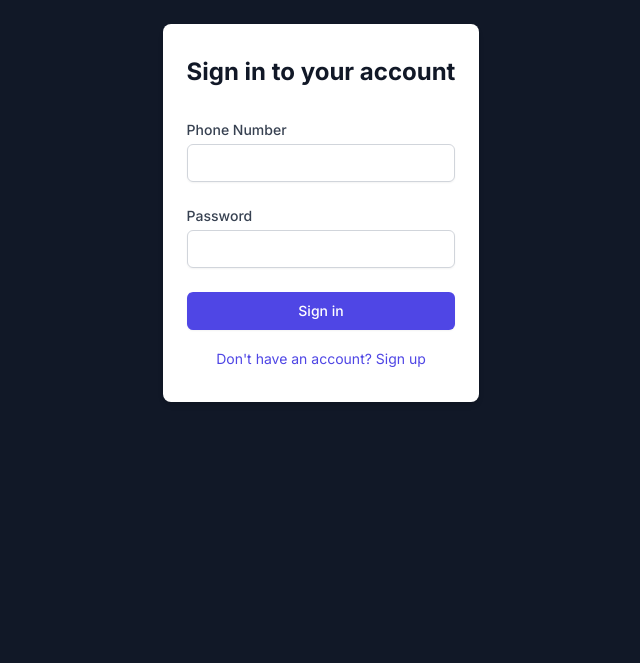
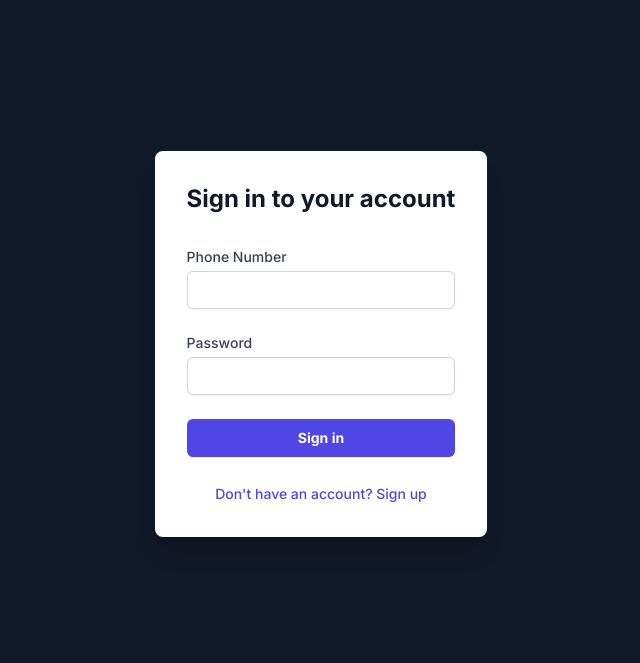
Before and after one commit to markos-simpleintel/call_pbx, a Django app: page /login/ in a window 1280 px wide. Shown: the part 65-728 px from the top of the page, without its empty margins (319-959 px from the left). Run offline with Django 5.2, Linux system fonts and the light colour scheme; some libraries are stand-ins or nearby versions.

Commit message:
feat: add user signup and login page templates.

```diff
--- a/calls/templates/registration/login.html
+++ b/calls/templates/registration/login.html
@@ -3,20 +3,20 @@
 {% block title %}Login - PBX Manager{% endblock %}
 
 {% block content %}
-<div class="max-w-md mx-auto bg-white rounded-lg shadow-md overflow-hidden">
-    <div class="px-6 py-8">
+<div class="min-h-[80vh] flex items-center justify-center">
+    <div class="max-w-md w-full bg-white rounded-lg shadow-xl overflow-hidden p-8">
         <h2 class="text-2xl font-bold text-center text-gray-900 mb-8">Sign in to your account</h2>
         <form method="post" class="space-y-6">
             {% csrf_token %}
             {% if form.non_field_errors %}
-            <div class="text-red-600 text-sm">{{ form.non_field_errors }}</div>
+            <div class="text-red-600 text-sm text-center bg-red-50 p-2 rounded">{{ form.non_field_errors }}</div>
             {% endif %}
 
             <div>
                 <label for="{{ form.username.id_for_label }}" class="block text-sm font-medium text-gray-700">Phone
                     Number</label>
                 <input type="text" name="username" id="{{ form.username.id_for_label }}" required
-                    class="mt-1 block w-full px-3 py-2 border border-gray-300 rounded-md shadow-sm focus:outline-none focus:ring-indigo-500 focus:border-indigo-500 sm:text-sm">
+                    class="mt-1 block w-full px-4 py-2 border border-gray-300 rounded-md shadow-sm focus:outline-none focus:ring-indigo-500 focus:border-indigo-500 sm:text-sm bg-white text-gray-900">
                 {% if form.username.errors %}
                 <p class="text-red-500 text-xs mt-1">{{ form.username.errors }}</p>
                 {% endif %}
@@ -26,7 +26,7 @@
                 <label for="{{ form.password.id_for_label }}"
                     class="block text-sm font-medium text-gray-700">Password</label>
                 <input type="password" name="password" id="{{ form.password.id_for_label }}" required
-                    class="mt-1 block w-full px-3 py-2 border border-gray-300 rounded-md shadow-sm focus:outline-none focus:ring-indigo-500 focus:border-indigo-500 sm:text-sm">
+                    class="mt-1 block w-full px-4 py-2 border border-gray-300 rounded-md shadow-sm focus:outline-none focus:ring-indigo-500 focus:border-indigo-500 sm:text-sm bg-white text-gray-900">
                 {% if form.password.errors %}
                 <p class="text-red-500 text-xs mt-1">{{ form.password.errors }}</p>
                 {% endif %}
@@ -34,13 +34,14 @@
 
             <div>
                 <button type="submit"
-                    class="w-full flex justify-center py-2 px-4 border border-transparent rounded-md shadow-sm text-sm font-medium text-white bg-indigo-600 hover:bg-indigo-700 focus:outline-none focus:ring-2 focus:ring-offset-2 focus:ring-indigo-500">
+                    class="w-full flex justify-center py-2 px-4 border border-transparent rounded-md shadow-sm text-sm font-bold text-white bg-indigo-600 hover:bg-indigo-700 focus:outline-none focus:ring-2 focus:ring-offset-2 focus:ring-indigo-500 transition duration-150 ease-in-out">
                     Sign in
                 </button>
             </div>
         </form>
-        <div class="mt-4 text-center">
-            <a href="{% url 'signup' %}" class="text-indigo-600 hover:text-indigo-500 text-sm">Don't have an account?
+        <div class="mt-6 text-center">
+            <a href="{% url 'signup' %}" class="text-indigo-600 hover:text-indigo-500 font-medium text-sm">Don't have an
+                account?
                 Sign up</a>
         </div>
     </div>
```
Also changed, not shown: calls/templates/calls/signup.html (+16 -10 lines).
